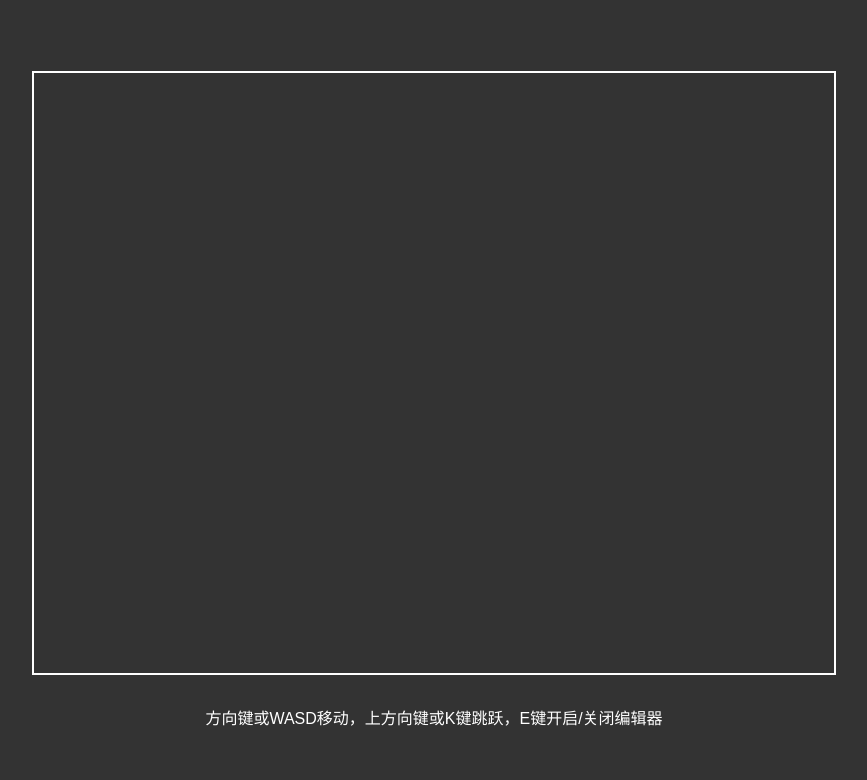
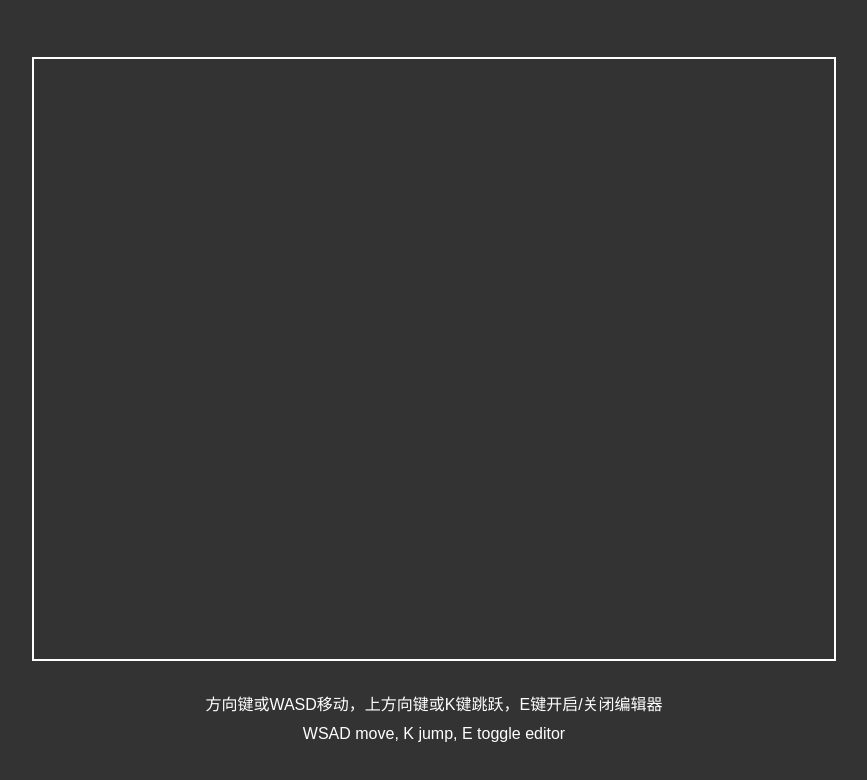
Before and after one commit to Monopoly233/2d-jumping-game-demo-demo, a website built with webpack: page src/index.html in a window 1280 px wide. Shown: the whole page, without its empty margins (206-1073 px from the left). Built offline with nearby package versions, Linux system fonts and the light colour scheme.

Commit message:
Add English control instructions to index.html for better accessibility

```diff
--- a/src/index.html
+++ b/src/index.html
@@ -40,5 +40,8 @@
     <div class="controls">
       方向键或WASD移动，上方向键或K键跳跃，E键开启/关闭编辑器
     </div>
+    <div class="controls">
+      WSAD move, K jump, E toggle editor
+    </div>
   </body>
 </html>
```
